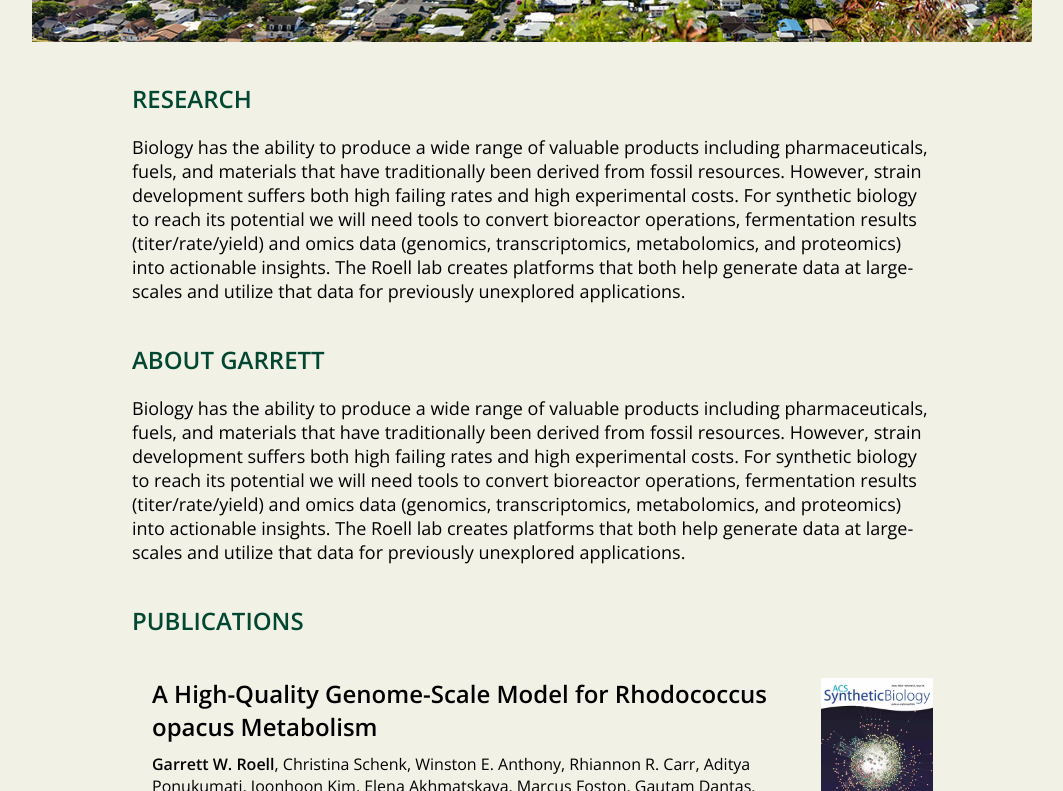
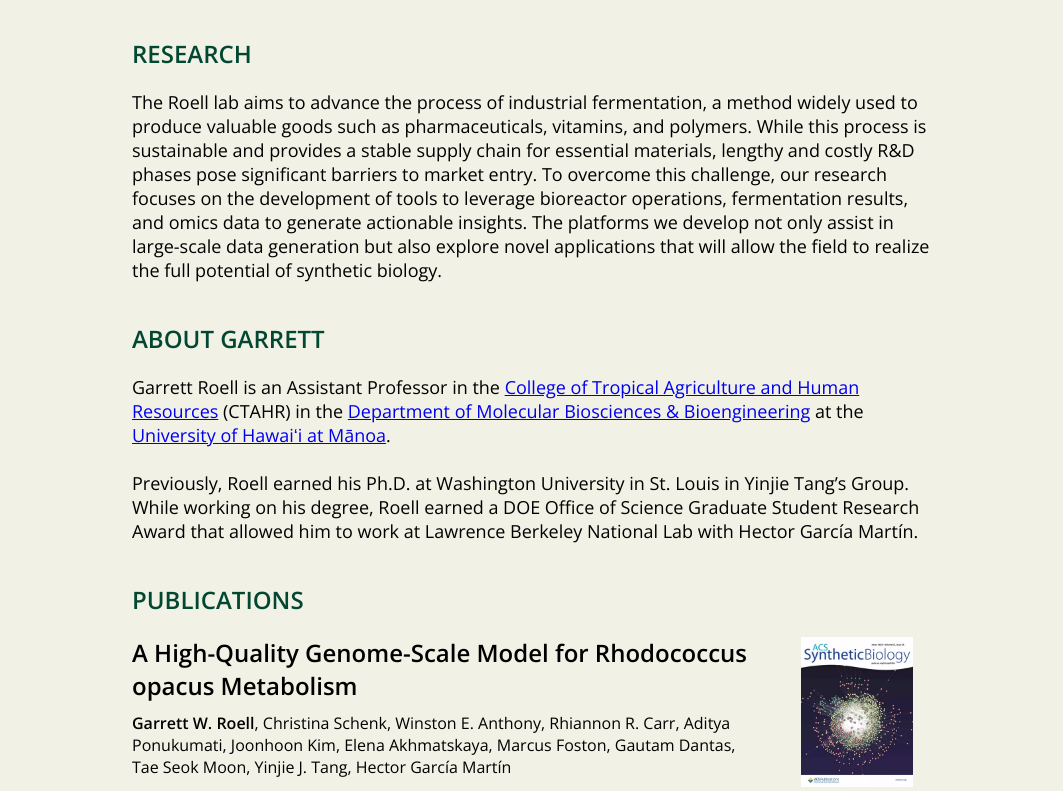
Before and after one commit to garrettroell/lab_site, a website: page public/pages/index.html in a window 1280 px wide. Shown: the part 575-1366 px from the top of the page, without its empty margins (108-1171 px from the left). Drawn offline with nearby package versions, Linux system fonts and the light colour scheme; files whose address does not match are found by name.

Commit message:
updated site text

```diff
--- a/public/css/index.css
+++ b/public/css/index.css
@@ -25,6 +25,9 @@
   display: flex;
   align-items: center;
   justify-content: space-between;
+  /* round bottom edges */
+  border-bottom-left-radius: 10px;
+  border-bottom-right-radius: 10px;
 }
 
 header {
@@ -107,15 +110,12 @@
   display: flex;
   justify-content: center;
   max-width: 1000px;
-
-
 }
 
 .banner-image {
-  /* width: 100%; */
-  max-width: 1000px;
+  max-width: 900px;
   margin: auto;
-  padding: 0px 10px;
+  border-radius: 10px;
 }
 
 /* publications / projects styles */
--- a/public/pages/index.html
+++ b/public/pages/index.html
@@ -25,7 +25,6 @@
   <link rel="stylesheet" href="/css/footer.css">
 
   <!-- scripts -->
-  <!-- <script src="/js/main.js" defer></script> -->
   <script src="/js/footer.js" defer></script>
 </head>
 
@@ -55,48 +54,53 @@
     <section id="research">
       <h2 class="section-title">RESEARCH</h2>
       <div class="section-content">
-        <p>Biology has the ability to produce a wide range of valuable products including pharmaceuticals, fuels, and
-          materials that have traditionally been derived from fossil resources. However, strain development suffers both
-          high failing rates and high experimental costs. For synthetic biology to reach its potential we will need
-          tools
-          to convert bioreactor operations, fermentation results (titer/rate/yield) and omics data (genomics,
-          transcriptomics, metabolomics, and proteomics) into actionable insights. The Roell lab creates platforms that
-          both
-          help generate data at large-scales and utilize that data for previously unexplored applications.</p>
+        <p>
+          The Roell lab aims to advance the process of industrial fermentation, a method widely used to produce valuable
+          goods such as pharmaceuticals, vitamins, and polymers. While this process is sustainable and provides a stable
+          supply chain for essential materials, lengthy and costly R&D phases pose significant barriers to market
+          entry. To overcome this challenge, our research focuses on the development of tools to leverage bioreactor
+          operations, fermentation results, and omics data to generate actionable insights. The platforms we develop not
+          only assist in large-scale data generation but also explore novel applications that will allow the field to
+          realize the full potential of synthetic biology.
+        </p>
       </div>
     </section>
-    <section id="about-garrett">
+    <section id="about">
       <h2 class="section-title">ABOUT GARRETT</h2>
       <div class="section-content">
-        <p>Biology has the ability to produce a wide range of valuable products including pharmaceuticals, fuels, and
-          materials that have traditionally been derived from fossil resources. However, strain development suffers both
-          high failing rates and high experimental costs. For synthetic biology to reach its potential we will need
-          tools
-          to convert bioreactor operations, fermentation results (titer/rate/yield) and omics data (genomics,
-          transcriptomics, metabolomics, and proteomics) into actionable insights. The Roell lab creates platforms that
-          both
-          help generate data at large-scales and utilize that data for previously unexplored applications.</p>
+        <p>
+          Garrett Roell is an Assistant Professor in the <a href='https://cms.ctahr.hawaii.edu/'>College of Tropical
+            Agriculture and Human Resources</a> (CTAHR) in
+          the <a href='https://cms.ctahr.hawaii.edu/mbbe'>Department of Molecular Biosciences & Bioengineering</a> at
+          the <a href='https://manoa.hawaii.edu/'>University of Hawaiʻi at Mānoa</a>.
+
+          <br><br>
+          Previously, Roell earned his Ph.D. at Washington University in St. Louis in Yinjie Tang’s Group. While working
+          on his degree, Roell earned a DOE Office of Science Graduate Student Research Award that allowed him to work
+          at Lawrence Berkeley National Lab with Hector García Martín.
+
+        </p>
       </div>
     </section>
+
     <!-- <section id="people">
       <h2 class="section-title">PEOPLE</h2>
       <div class="section-content">
-        <p>Biology has the ability to produce a wide range of valuable products including pharmaceuticals, fuels, and
-          materials that have traditionally been derived from fossil resources. However, strain development suffers both
-          high failing rates and high experimental costs. For synthetic biology to reach its potential we will need
-          tools
-          to convert bioreactor operations, fermentation results (titer/rate/yield) and omics data (genomics,
-          transcriptomics, metabolomics, and proteomics) into actionable insights. The Roell lab creates platforms that
-          both
-          help generate data at large-scales and utilize that data for previously unexplored applications.</p>
+        <p>
+          Placeholder text for people section.
+          <br><br>
+          Placeholder text for people section.
+          <br><br>
+          Placeholder text for people section.
+          <br><br>
+        </p>
       </div>
     </section> -->
 
     <section id="publications">
       <h2 class="section-title">PUBLICATIONS</h2>
-      <div class="container">
+      <!-- <div class="container"> -->
       <div class="projects-title-and-list">
-          <!-- <h2 class="projects-title">Publications</h2> -->
         <div class="projects-list">
           <div class="projects-tile-list">
 
@@ -199,20 +203,18 @@
           </div>
         </div>
       </div>
-      </div>
+      <!-- </div> -->
     </section>
 
     <section id="contact">
       <h2 class="section-title">CONTACT</h2>
       <div class="section-content">
-        <p>Biology has the ability to produce a wide range of valuable products including pharmaceuticals, fuels, and
-          materials that have traditionally been derived from fossil resources. However, strain development suffers both
-          high failing rates and high experimental costs. For synthetic biology to reach its potential we will need
-          tools
-          to convert bioreactor operations, fermentation results (titer/rate/yield) and omics data (genomics,
-          transcriptomics, metabolomics, and proteomics) into actionable insights. The Roell lab creates platforms that
-          both
-          help generate data at large-scales and utilize that data for previously unexplored applications.</p>
+        <p>
+          The Roell lab is looking for students at all levels (undergraduates, masters, and Ph.D. students). If you are
+          interested in conducting research at the intersection of synthetic biology and AI, please contact Garrett
+          Roell directly at <a href="mailto:garrettroell@wustl.edu">garrettroell@wustl.edu</a>.
+
+        </p>
       </div>
     </section>
   </main>
```
Lines whose indentation alone changed are shown as unchanged.
